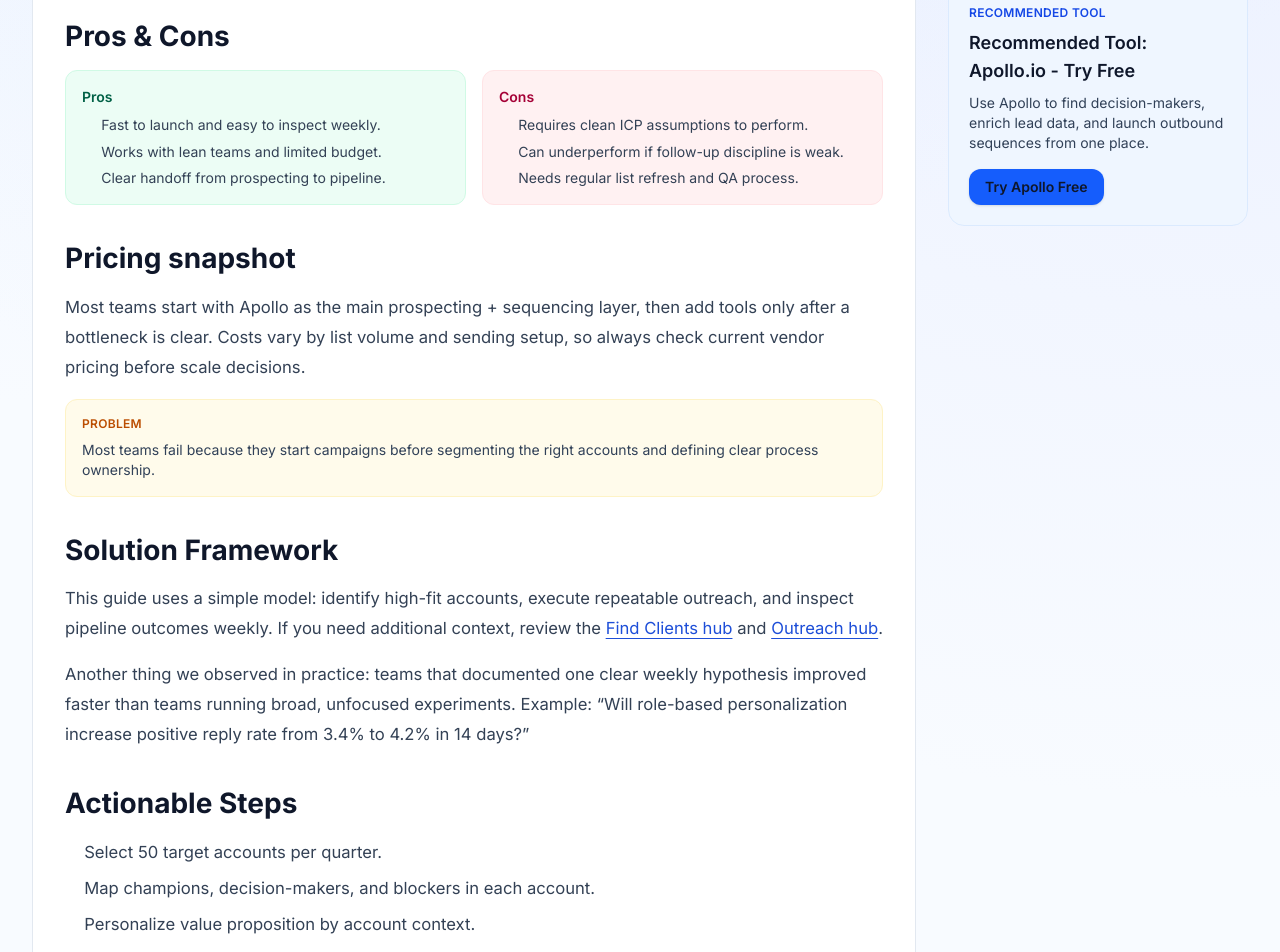
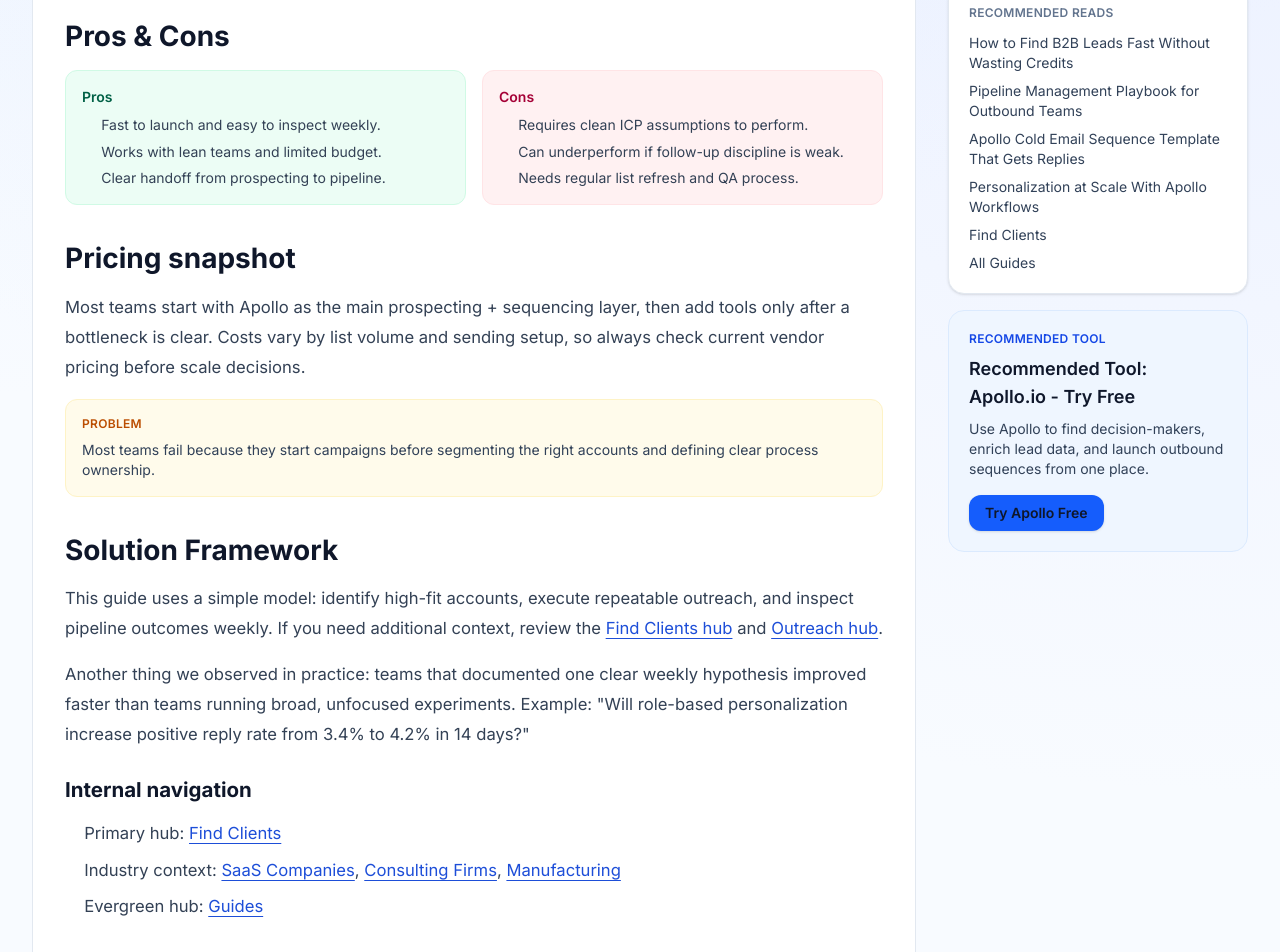
Before and after one commit to annalius3/b2bleadgenerationtools, a Next.js app: page /guides/account-based-prospecting-framework in a window 1280 px wide. Shown: the part 1920-2872 px from the top of the page. Built offline with nearby package versions, Linux system fonts and the light colour scheme.

Commit message:
Implement strong automatic internal linking across guide articles

```diff
--- a/app/guides/[slug]/page.tsx
+++ b/app/guides/[slug]/page.tsx
@@ -1,11 +1,12 @@
+import Image from 'next/image';
 import Link from 'next/link';
+import type { Route } from 'next';
 import { notFound } from 'next/navigation';
-import Image from 'next/image';
 
 import { ApolloCtaBlock } from '@/components/apollo-cta-block';
 import { ArticleToc } from '@/components/article-toc';
 import { Container } from '@/components/container';
-import { getGuideBySlug, guides } from '@/lib/content';
+import { getGuideBySlug, guides, hubContent, industries } from '@/lib/content';
 import { renderApolloText } from '@/lib/render-apollo-text';
 import { buildMetadata } from '@/lib/seo';
 
@@ -44,6 +45,14 @@ const metricSeed = (slug: string) => {
   };
 };
 
+const hubPath: Record<(typeof guides)[number]['hub'], Route> = {
+  'find-clients': '/find-clients',
+  outreach: '/outreach',
+  'sales-pipeline': '/sales-pipeline',
+  'for-startups': '/for-startups',
+  guides: '/guides'
+};
+
 export async function generateStaticParams() {
   return guides.map((guide) => ({ slug: guide.slug }));
 }
@@ -76,6 +85,19 @@ export default async function GuidePage({ params }: Props) {
   const related = guide.relatedSlugs
     .map((item) => getGuideBySlug(item))
     .filter((item): item is NonNullable<typeof item> => Boolean(item));
+
+  const sameHubGuides = guides
+    .filter((item) => item.hub === guide.hub && item.slug !== guide.slug && !guide.relatedSlugs.includes(item.slug))
+    .slice(0, 2);
+
+  const crossHubGuides = guides
+    .filter((item) => item.hub !== guide.hub && item.slug !== guide.slug && !guide.relatedSlugs.includes(item.slug))
+    .slice(0, 2);
+
+  const industryRefs = guide.industries
+    .map((industrySlug) => industries.find((item) => item.slug === industrySlug))
+    .filter((item): item is NonNullable<typeof item> => Boolean(item));
+
   const metrics = metricSeed(guide.slug);
 
   return (
@@ -108,10 +130,11 @@ export default async function GuidePage({ params }: Props) {
 
           <h2 id="who-for">Who this is for</h2>
           <p>
-            Best for teams in {guide.industries.map((industry, index) => (
-              <span key={industry}>
+            Best for teams in{' '}
+            {industryRefs.map((item, index) => (
+              <span key={item.slug}>
                 {index > 0 ? ', ' : ''}
-                <Link href={`/by-industry/${industry}`}>{industry.replaceAll('-', ' ')}</Link>
+                <Link href={`/by-industry/${item.slug}`}>{item.name}</Link>
               </span>
             ))}{' '}
             that need consistent outbound execution. It is usually a strong fit for startup GTM teams, agencies, and lean sales orgs.
@@ -170,9 +193,28 @@ export default async function GuidePage({ params }: Props) {
           </p>
           <p>
             Another thing we observed in practice: teams that documented one clear weekly hypothesis improved faster than teams running
-            broad, unfocused experiments. Example: “Will role-based personalization increase positive reply rate from {metrics.replyRate.toFixed(1)}% to{' '}
-            {(metrics.replyRate + 0.8).toFixed(1)}% in 14 days?”
+            broad, unfocused experiments. Example: &quot;Will role-based personalization increase positive reply rate from {metrics.replyRate.toFixed(1)}% to{' '}
+            {(metrics.replyRate + 0.8).toFixed(1)}% in 14 days?&quot;
           </p>
+
+          <h3>Internal navigation</h3>
+          <ul>
+            <li>
+              Primary hub: <Link href={hubPath[guide.hub]}>{hubContent[guide.hub].title}</Link>
+            </li>
+            <li>
+              Industry context:{' '}
+              {industryRefs.map((item, index) => (
+                <span key={item.slug}>
+                  {index > 0 ? ', ' : ''}
+                  <Link href={`/by-industry/${item.slug}`}>{item.name}</Link>
+                </span>
+              ))}
+            </li>
+            <li>
+              Evergreen hub: <Link href="/guides">Guides</Link>
+            </li>
+          </ul>
 
           <h2 id="steps">Actionable Steps</h2>
           <ol>
@@ -293,16 +335,14 @@ export default async function GuidePage({ params }: Props) {
           <p>
             Practical example from a recent sprint: a 6-person US B2B SaaS team selling to operations leaders started with three segments
             and weak positioning. Week 1 they narrowed to one segment, rewrote their offer in plain language, and dropped message length
-            from 180 words to 96 words. Week 2 they changed CTA from “quick chat?” to a specific problem-based prompt and saw reply quality
+            from 180 words to 96 words. Week 2 they changed CTA from &quot;quick chat?&quot; to a specific problem-based prompt and saw reply quality
             improve. Week 3 they introduced role-based follow-ups and separated decision-maker messaging from influencer messaging. By week 4,
             they moved from random responses to predictable positive replies, better meeting acceptance, and cleaner qualification notes. This
-            was not a “hack.” It was process discipline: smaller segment, stronger offer, cleaner follow-up logic, and weekly review cadence.
+            was not a &quot;hack.&quot; It was process discipline: smaller segment, stronger offer, cleaner follow-up logic, and weekly review cadence.
           </p>
           <p>
-            Another thing we saw: when teams track only open rates, performance looks better than reality. When they track positive reply
-            rate, meeting rate, and show rate together, weak campaigns become obvious very fast. That is why this guide emphasizes business
-            outcomes over vanity metrics. For outbound-heavy teams, the metric that usually predicts success is meeting quality by segment,
-            not total send volume.
+            Also, compare with <Link href="/find-clients">Find Clients</Link>, <Link href="/sales-pipeline">Sales Pipeline</Link>, and{' '}
+            <Link href="/for-startups">For Startups</Link> to choose the right operating model for your team size and deal cycle.
           </p>
 
           <h2 id="checklist">Implementation checklist</h2>
@@ -318,11 +358,6 @@ export default async function GuidePage({ params }: Props) {
             <li>Keep a short objection library and update response templates weekly.</li>
             <li>Link campaign outcomes back to pipeline stage conversion, not just top-of-funnel activity.</li>
           </ul>
-          <p>
-            If this checklist feels too much, start with the first four items only and execute for two weeks. Most teams get better signal
-            from consistent simple execution than from adding more tools. Plus, once process quality is stable, scaling list volume becomes
-            much safer and cheaper.
-          </p>
 
           <h2 id="alternatives">Alternatives and strategy options</h2>
           <p>
@@ -332,7 +367,7 @@ export default async function GuidePage({ params }: Props) {
 
           <h2 id="related">Related Guides</h2>
           <ul>
-            {related.map((item) => (
+            {related.concat(sameHubGuides).slice(0, 5).map((item) => (
               <li key={item.slug}>
                 <Link href={`/guides/${item.slug}`}>{item.title}</Link>
               </li>
@@ -359,6 +394,28 @@ export default async function GuidePage({ params }: Props) {
 
         <aside className="space-y-4 lg:sticky lg:top-24 lg:self-start">
           <ArticleToc items={toc} />
+          <section className="rounded-2xl border border-slate-200 bg-white p-5 shadow-sm">
+            <p className="text-xs font-semibold uppercase tracking-wide text-slate-500">Recommended Reads</p>
+            <ul className="mt-3 space-y-2 text-sm text-slate-700">
+              {related.concat(sameHubGuides, crossHubGuides).slice(0, 5).map((item) => (
+                <li key={item.slug}>
+                  <Link className="hover:text-blue-700" href={`/guides/${item.slug}`}>
+                    {item.title}
+                  </Link>
+                </li>
+              ))}
+              <li>
+                <Link className="hover:text-blue-700" href={hubPath[guide.hub]}>
+                  {hubContent[guide.hub].title}
+                </Link>
+              </li>
+              <li>
+                <Link className="hover:text-blue-700" href="/guides">
+                  All Guides
+                </Link>
+              </li>
+            </ul>
+          </section>
           <ApolloCtaBlock />
         </aside>
       </div>
```
